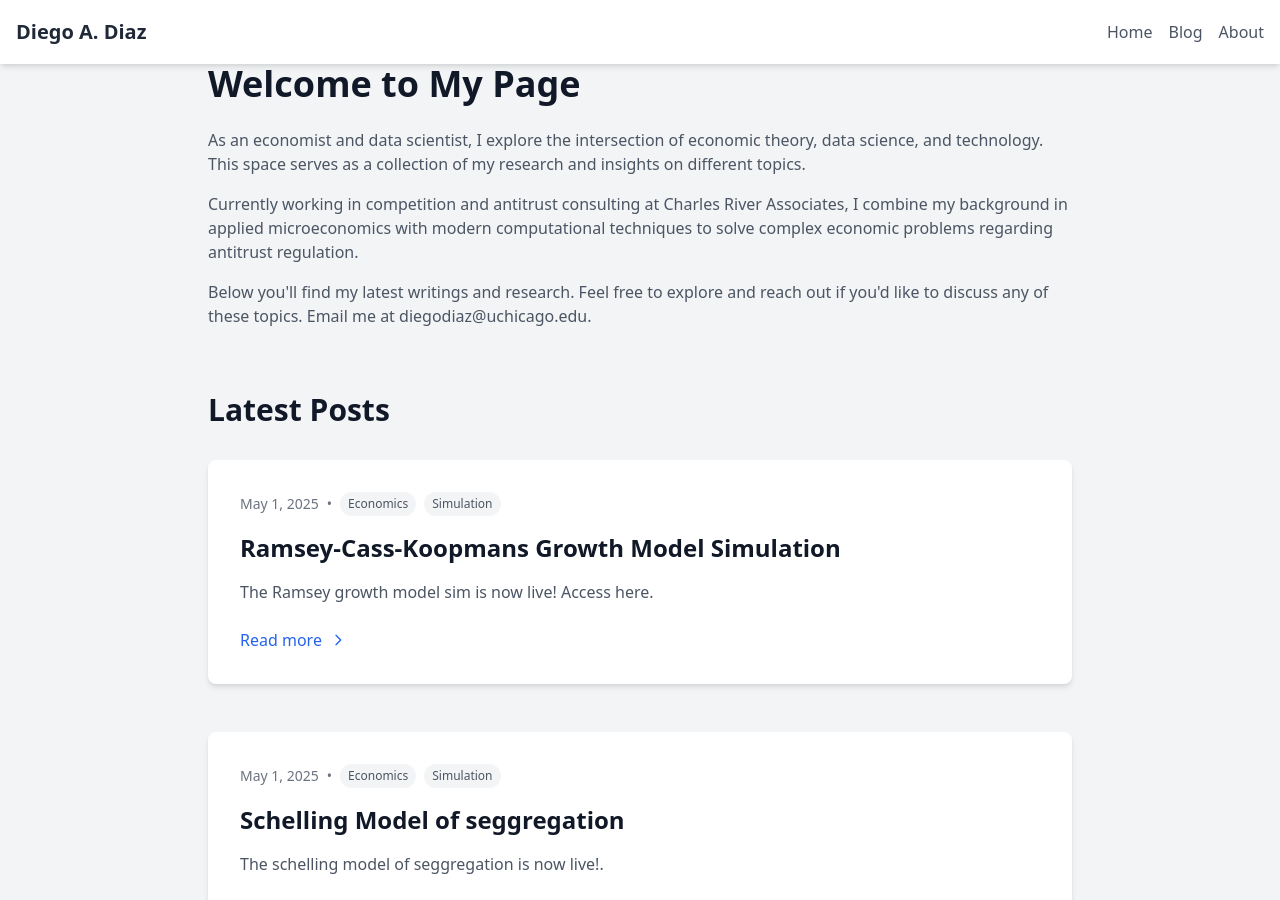
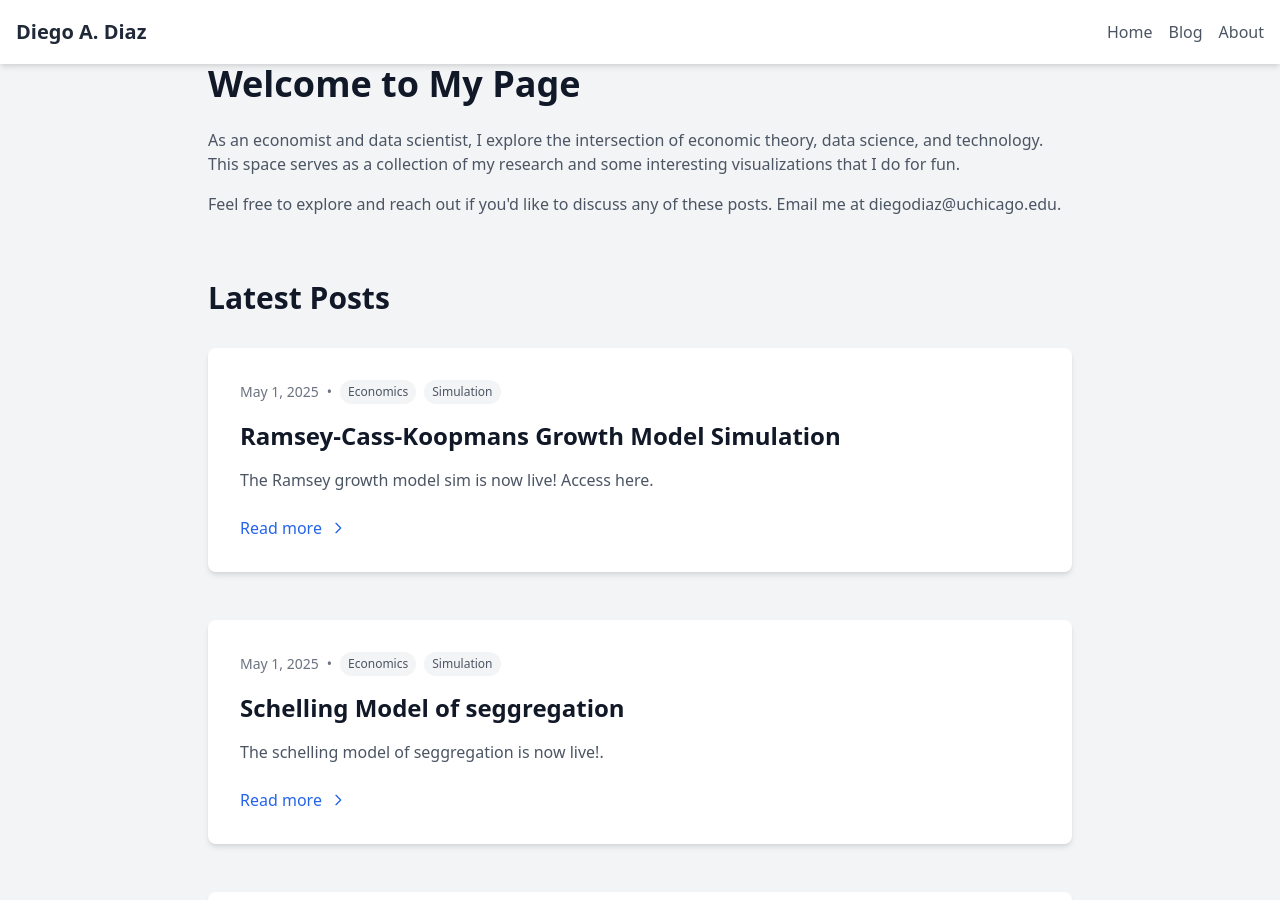
Before and after one commit to diodz/diodz.github.io, a Jekyll site: the page built from index.html, in a window 1280 px wide and 900 px high. Built offline with Jekyll 4.4.1, drawn with Linux system fonts in a browser that asks for light colours.

Commit message:
updates home

```diff
--- a/index.html
+++ b/index.html
@@ -9,17 +9,12 @@ title: Home
             <p class="mb-4">
                 As an economist and data scientist, I explore the intersection of economic theory,
                 data science, and technology. This space serves as a collection of my
-                research and insights on different topics.
+                research and some interesting visualizations that I do for fun.
             </p>
             <p class="mb-4">
-                Currently working in competition and antitrust consulting at Charles River Associates,
-                I combine my background in applied microeconomics with modern computational techniques
-                to solve complex economic problems regarding antitrust regulation.
+                Feel free to explore and reach out if you'd like to discuss any of these posts. Email me at <a href="mailto:diegodiaz@uchicago.edu">diegodiaz@uchicago.edu</a>.
             </p>
-            <p>
-                Below you'll find my latest writings and research. Feel free to explore and reach out
-                if you'd like to discuss any of these topics. Email me at <a href="mailto:diegodiaz@uchicago.edu">diegodiaz@uchicago.edu</a>.
-            </p>
+
         </div>
     </section>
 
```
